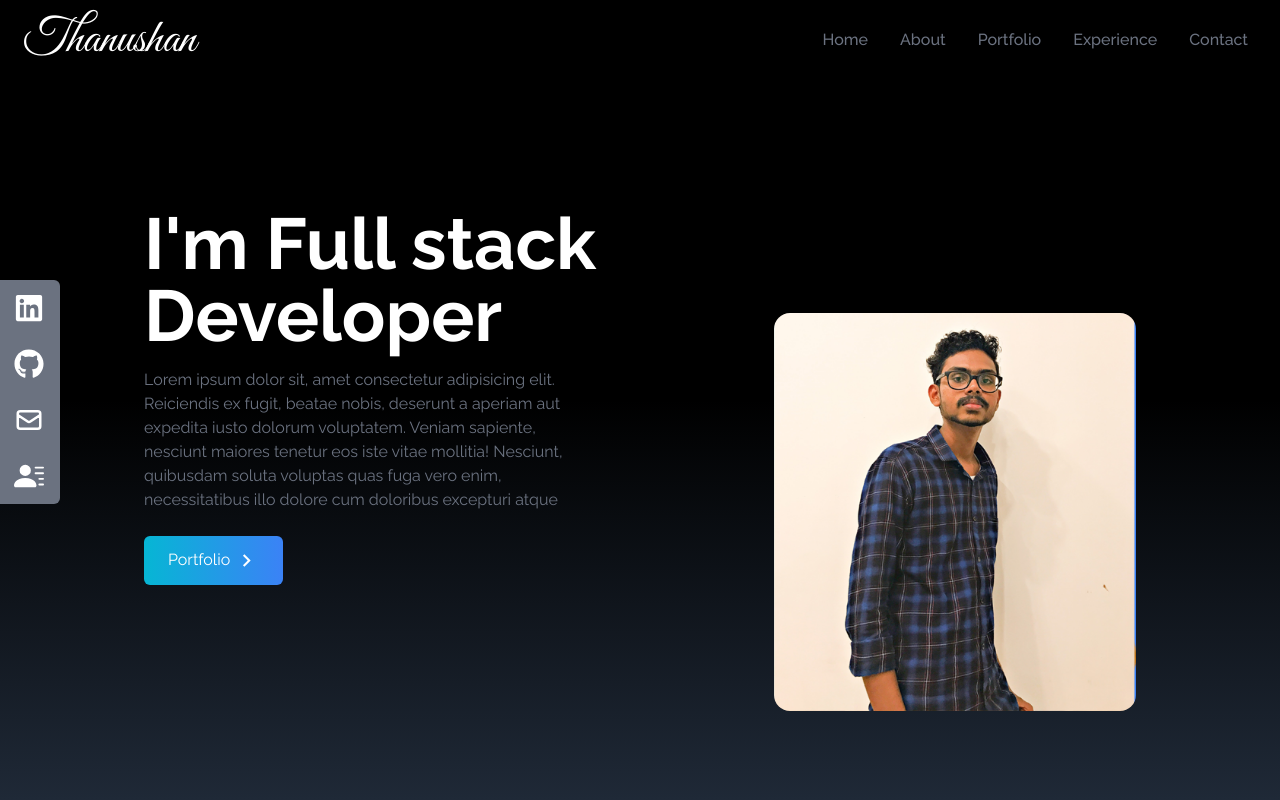
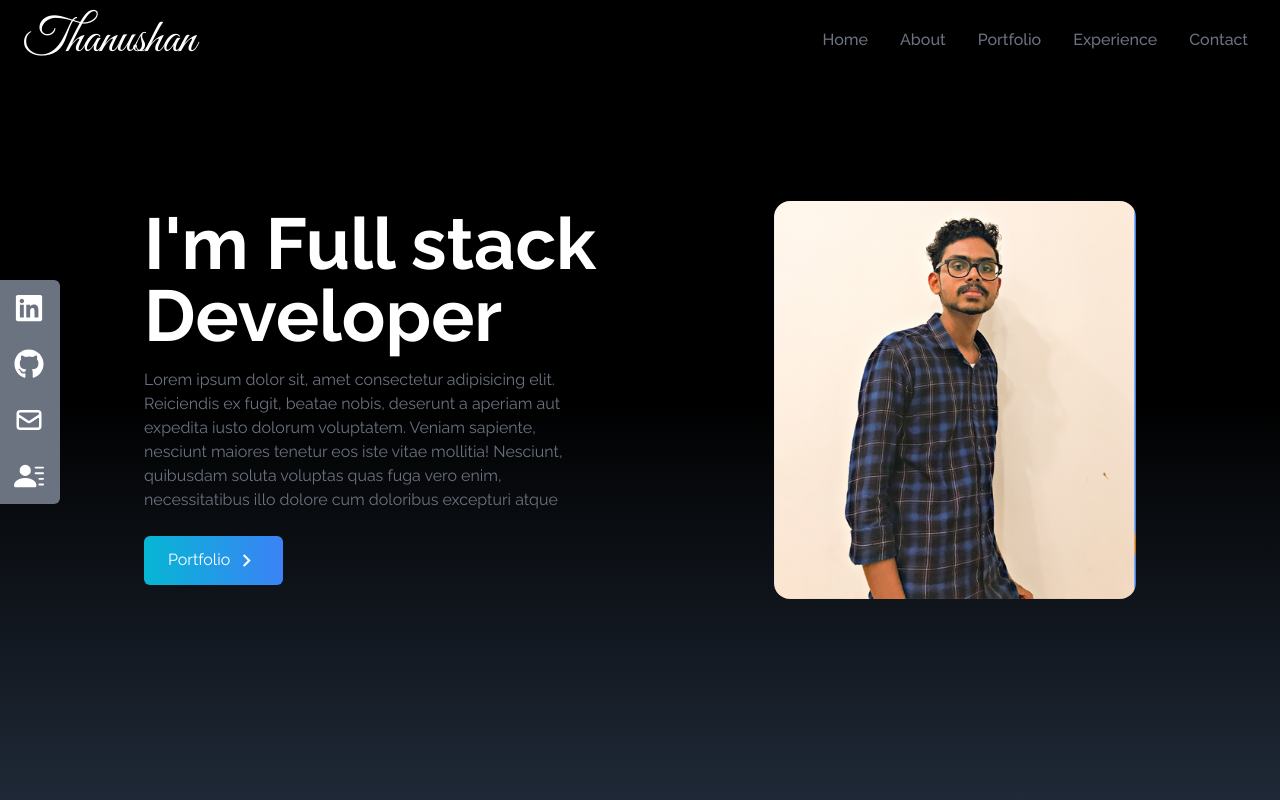
Before and after one commit to thanushan96/portfolio, a React (Create React App) app: page / in a window 1280 px wide. Shown: the top 800 px of the page. Built offline with nearby package versions, Linux system fonts and the light colour scheme.

Commit message:
Ui Optimization

```diff
--- a/src/Components/Home.jsx
+++ b/src/Components/Home.jsx
@@ -32,7 +32,7 @@ const Home = () => {
             </Link>
           </div>
           </div>
-          <div className="mt-[14rem]">
+          <div className="mt-[14rem] sm:mt-[10rem] md:mt-[0rem] ">
             <img
               src={HeroImage}
               alt="my profile"
```
Also changed, not shown: 12 other files (tests, documents, lock files or other folders).
